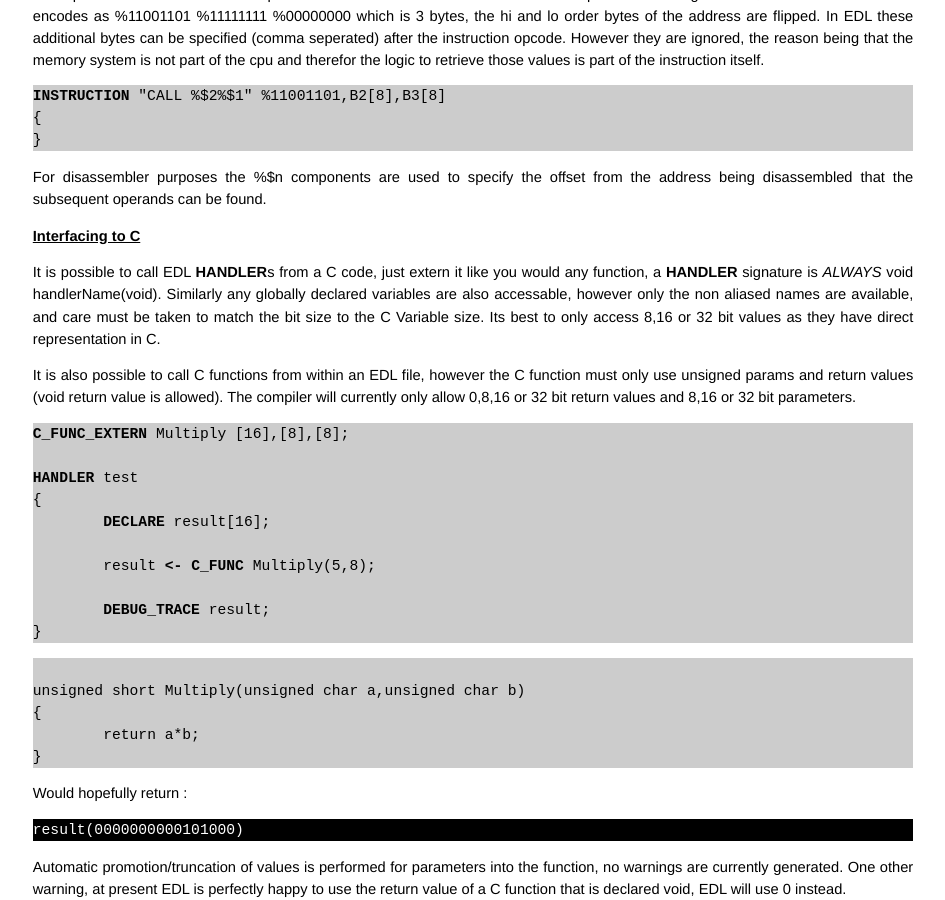
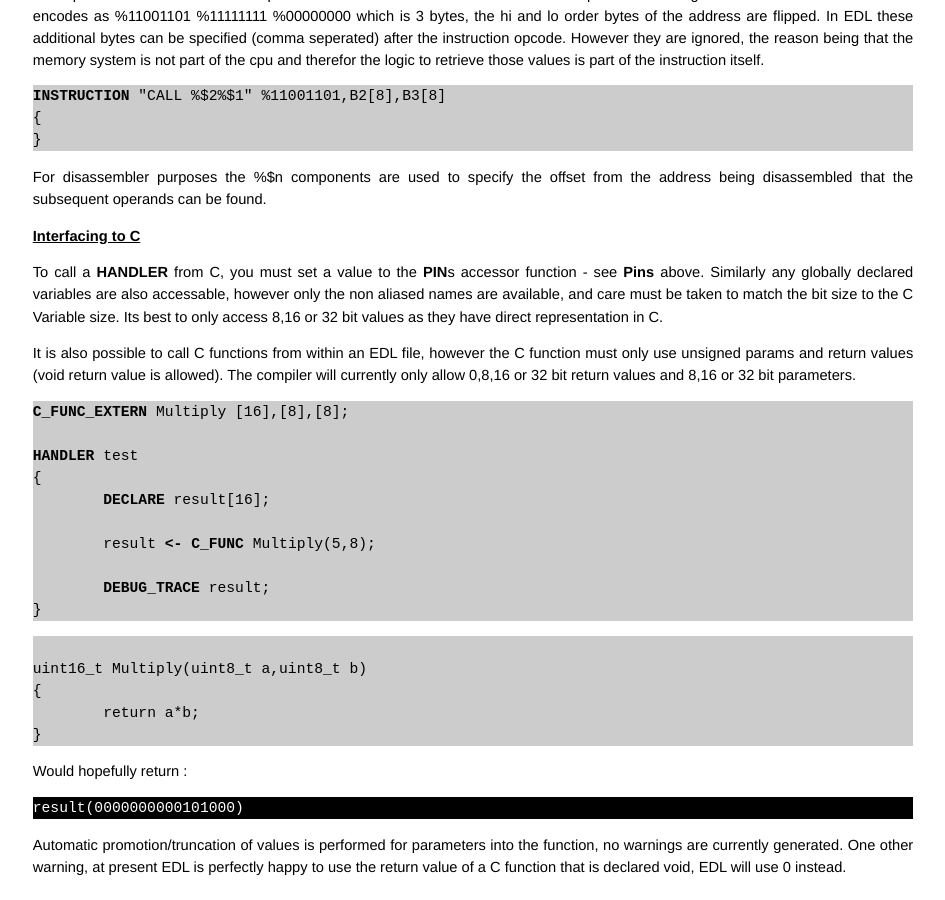
Before and after one commit to SavourySnaX/EDL, a Jekyll site: the page built from docs.html, in a window 1280 px wide and 900 px high, scrolled down 10305 px. Shown: the whole window, without its empty margins (167-1112 px from the left). Built offline with Jekyll 4.4.1, drawn with Linux system fonts in a browser that asks for light colours; Markdown is read by kramdown in place of the engine named in the settings; after the commit the page ends 11183 px from its top, so only the background shows below that.

Commit message:
more documentation updates.

```diff
--- a/docs.html
+++ b/docs.html
@@ -609,7 +609,7 @@ result(1011) shiftedOut(0001)
 
 <h2><u>Interfacing to C</u></h2>
 
-<p>It is possible to call EDL <b>HANDLER</b>s from a C code, just extern it like you would any function, a <b>HANDLER</b> signature is <em>ALWAYS</em> void handlerName(void). Similarly any globally declared variables are also accessable, however only the non aliased names are available, and care must be taken to match the bit size to the C Variable size. Its best to only access 8,16 or 32 bit values as they have direct representation in C.</p>
+<p>To call a <b>HANDLER</b> from C, you must set a value to the <b>PIN</b>s accessor function - see <b>Pins</b> above. Similarly any globally declared variables are also accessable, however only the non aliased names are available, and care must be taken to match the bit size to the C Variable size. Its best to only access 8,16 or 32 bit values as they have direct representation in C.</p>
 
 <p>It is also possible to call C functions from within an EDL file, however the C function must only use unsigned params and return values (void return value is allowed). The compiler will currently only allow 0,8,16 or 32 bit return values and 8,16 or 32 bit parameters.</p>
 
@@ -628,7 +628,7 @@ result(1011) shiftedOut(0001)
 <p></p>
 <pre style="background-color:#CCCCCC">
 
-unsigned short Multiply(unsigned char a,unsigned char b)
+uint16_t Multiply(uint8_t a,uint8_t b)
 {
 	return a*b;
 }
```
